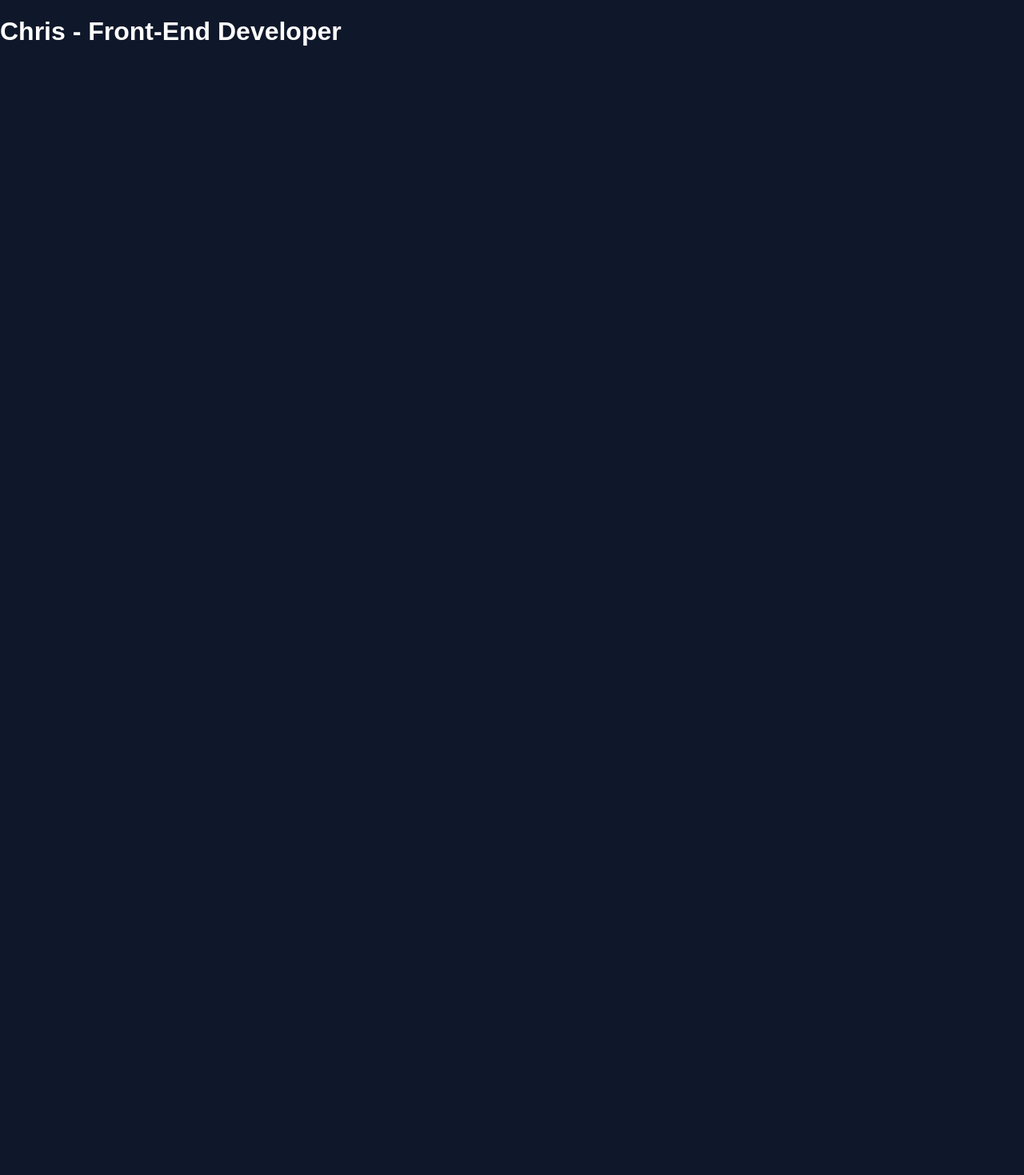
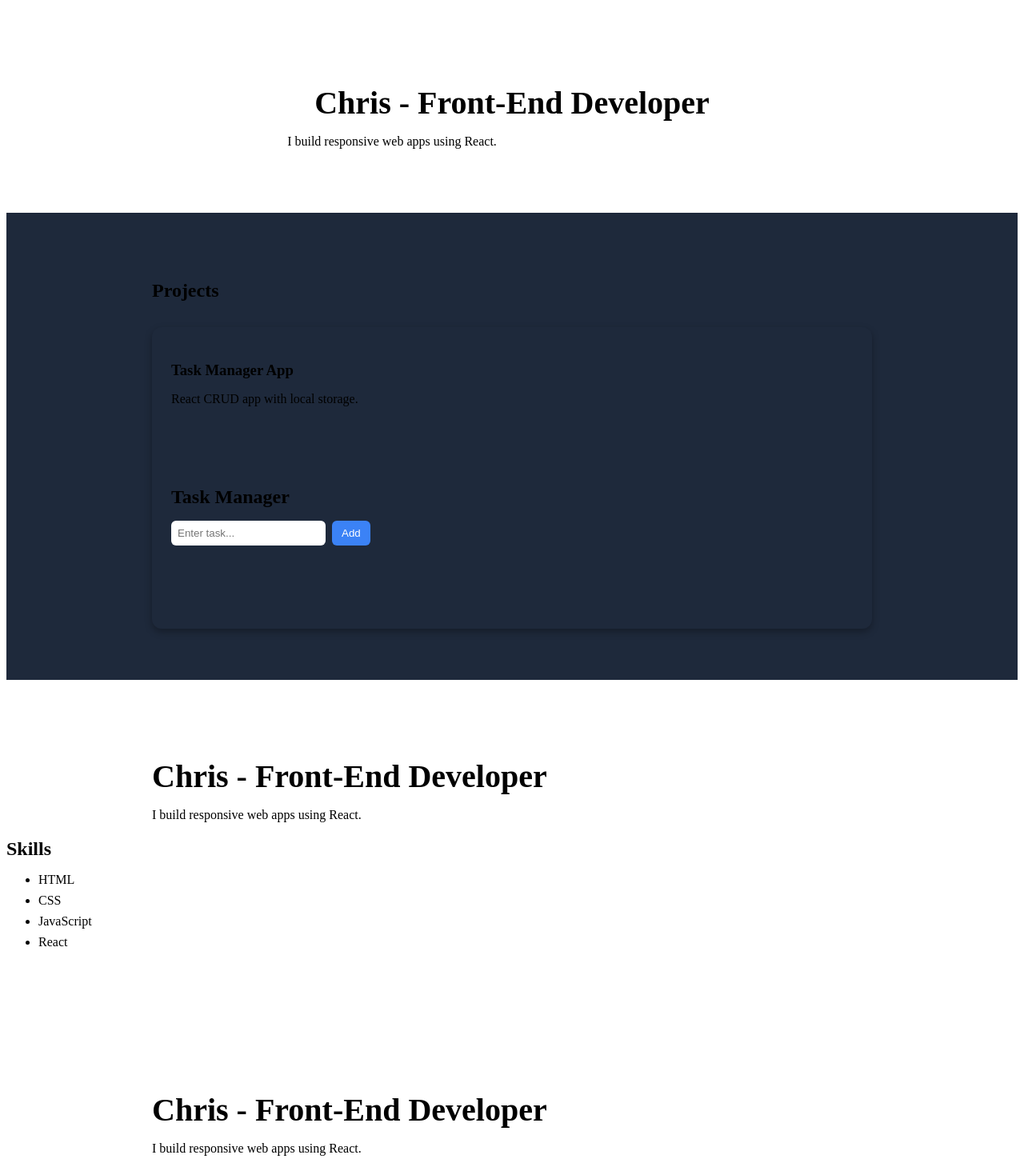
Before and after one commit to ccotti/portfolio, a React app: page / in a window 1280 px wide. Shown: the top 1469 px of the page at 80% size. Before the commit the page ends 800 px from the top, so only its background shows below. Built offline with nearby package versions, Linux system fonts and the light colour scheme; the HTML template or start-up script is replaced by a standard one.

Commit message:
Add portfolio layout sections

```diff
--- a/src/App.jsx
+++ b/src/App.jsx
@@ -1,11 +1,17 @@
+import Hero from "./components/Hero";
+import Projects from "./components/Projects";
+import Skills from "./components/Skills";
+import Contact from "./components/Contact";
 import "./styles.css";
-import TaskManager from "./components/TaskManager";
 
 function App() {
   return (
-    <div>
-      <h1>Chris - Front-End Developer</h1>
-    </div>
+    <>
+      <Hero />
+      <Projects />
+      <Skills />
+      <Contact />
+    </>
   );
 }
 
--- a/src/components/Contact.jsx
+++ b/src/components/Contact.jsx
@@ -1,10 +1,15 @@
 function Contact() {
   return (
-    <section id="contact">
-      <h2>Contact</h2>
-      <p>Email: your@email.com</p>
-    </section>
+<section className="contact">
+  <div className="container">
+    <h1>Chris - Front-End Developer</h1>
+    <p>I build responsive web apps using React.</p>
+  </div>
+  <h2>Contact</h2>
+      <p>Email: chris@ccotti.com</p>
+</section>
   );
 }
 
+
 export default Contact;
--- a/src/components/Hero.jsx
+++ b/src/components/Hero.jsx
@@ -1,11 +1,11 @@
 function Hero() {
   return (
-    <section className="hero">
-      <h1>Front-End Developer</h1>
-      <p>
-        I build responsive, user-focused web applications using React and JavaScript.
-      </p>
-    </section>
+  <section className="hero">
+  <div className="container">
+    <h1>Chris - Front-End Developer</h1>
+    <p>I build responsive web apps using React.</p>
+  </div>
+  </section>
   );
 }
 
--- a/src/components/Projects.jsx
+++ b/src/components/Projects.jsx
@@ -1,28 +1,16 @@
-import ProjectCard from "./ProjectCard";
+import TaskManager from "./TaskManager";
 
 function Projects() {
-  const projects = [
-    {
-      title: "Task Manager App",
-      desc: "CRUD app with local storage",
-      link: "#",
-      github: "#"
-    },
-    {
-      title: "Weather App",
-      desc: "API-based weather app",
-      link: "#",
-      github: "#"
-    }
-  ];
+  return (
+    <section className="projects">
+      <div className="container">
+        <h2>Projects</h2>
 
-  return (
-    <section id="projects">
-      <h2>Projects</h2>
-      <div className="grid">
-        {projects.map((p, i) => (
-          <ProjectCard key={i} project={p} />
-        ))}
+        <div className="project-card">
+          <h3>Task Manager App</h3>
+          <p>React CRUD app with local storage.</p>
+          <TaskManager />
+        </div>
       </div>
     </section>
   );
--- a/src/components/Skills.jsx
+++ b/src/components/Skills.jsx
@@ -1,14 +1,18 @@
 function Skills() {
   return (
-    <section id="skills">
-      <h2>Skills</h2>
+    <section className="skills">
+  <div className="container">
+    <h1>Chris - Front-End Developer</h1>
+    <p>I build responsive web apps using React.</p>
+  </div>
+  <h2>Skills</h2>
       <ul>
         <li>HTML</li>
         <li>CSS</li>
         <li>JavaScript</li>
         <li>React</li>
       </ul>
-    </section>
+</section>
   );
 }
 
--- a/src/styles.css
+++ b/src/styles.css
@@ -1,41 +1,74 @@
-body {
-  font-family: Arial, sans-serif;
-  margin: 0;
-  background: #0f172a;
-  color: white;
+
+
+h1 {
+  font-size: 2.5rem;
 }
 
-.nav {
-  display: flex;
-  justify-content: space-between;
-  padding: 1rem 2rem;
-  background: #020617;
+h1, h2, h3 {
+  margin-bottom: 1rem;
 }
 
-.nav a {
-  margin-left: 1rem;
-  color: white;
-  text-decoration: none;
+p {
+  max-width: 600px;
+  margin-bottom: 1rem;
+}
+
+section {
+  padding: 4rem 0;
 }
 
 .hero {
-  padding: 4rem 2rem;
   text-align: center;
 }
 
-section {
-  padding: 2rem;
+.projects {
+  background: #1e293b;
 }
 
-.grid {
-  display: flex;
-  gap: 1rem;
-  flex-wrap: wrap;
+.project-card {
+  background: #1e293b;
+  padding: 1.5rem;
+  border-radius: 12px;
+  margin-top: 2rem;
+  box-shadow: 0 4px 10px rgba(0,0,0,0.3);
 }
 
-.card {
-  background: #1e293b;
-  padding: 1rem;
-  border-radius: 8px;
-  width: 250px;
+.container {
+  max-width: 900px;
+  margin: 0 auto;
+  padding: 0 1rem;
 }
+
+.hero {
+  text-align: center;
+}
+
+.projects,
+.skills,
+.contact {
+  text-align: left;
+}
+
+input {
+  padding: 0.5rem;
+  border-radius: 6px;
+  border: none;
+  margin-right: 0.5rem;
+}
+
+button {
+  padding: 0.5rem 0.75rem;
+  border: none;
+  border-radius: 6px;
+  background: #3b82f6;
+  color: white;
+  cursor: pointer;
+}
+
+button:hover {
+  background: #2563eb;
+}
+
+li {
+  margin: 0.5rem 0;
+}
```
